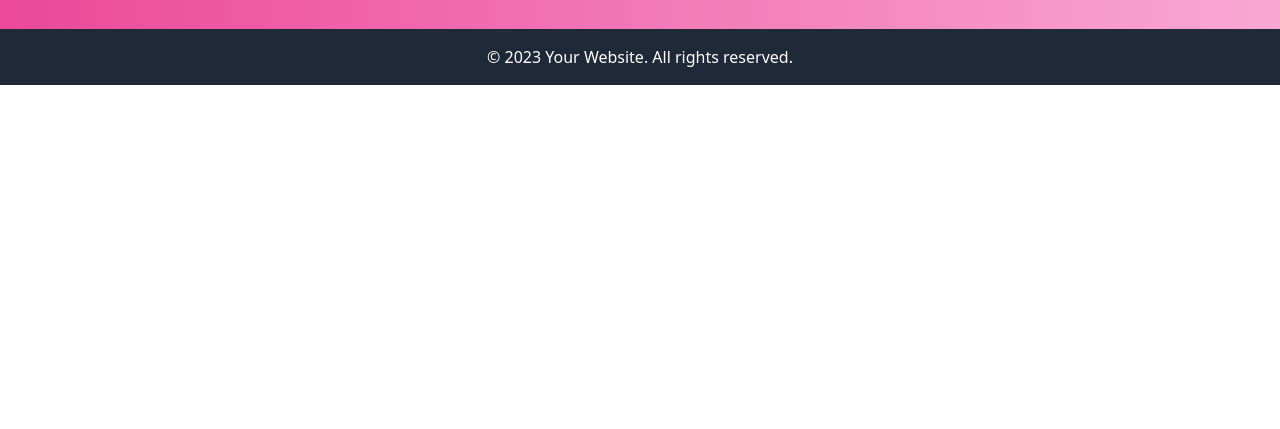
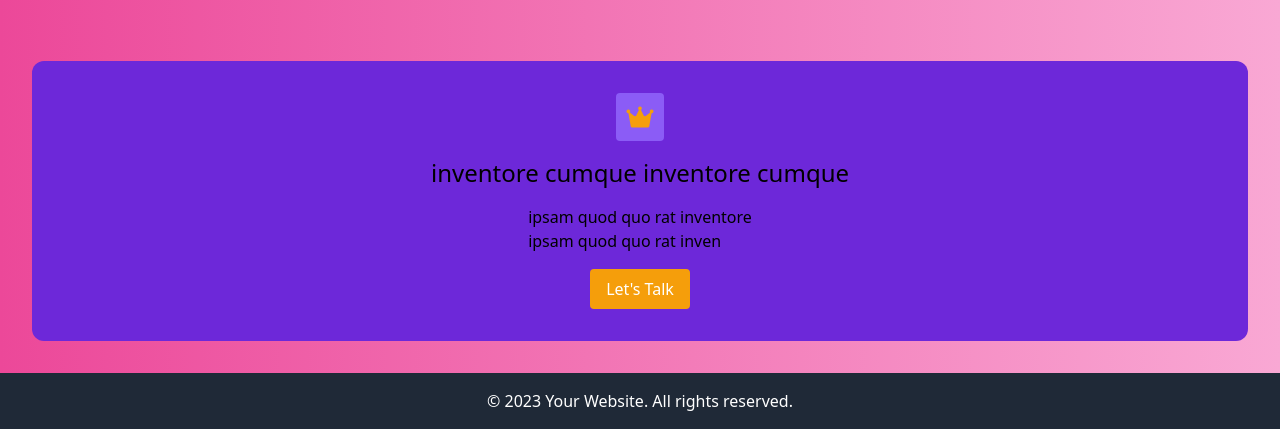
Before and after one commit to raneemabujamous/front, a plain HTML site: page index.html in a window 1280 px wide. Shown: the part 1420-1849 px from the top of the page. Before the commit the page ends 1505 px from the top, so only its background shows below. Drawn offline with nearby package versions, Linux system fonts and the light colour scheme.

Commit message:
add section 4

```diff
--- a/index.html
+++ b/index.html
@@ -185,7 +185,17 @@
 </div>
 
 </div>
-
+<div class="p-8 ">
+    <div class="bg-purple-700 flex flex-col items-center gap-4 border-white p-8 rounded-xl">
+    <div class="w-12 h-12 bg-purple-500 flex items-center justify-center rounded">
+        <i class="fas fa-crown text-yellow-500 text-2xl"></i>
+    </div>
+    <h2 class="text-purple text-2xl"> inventore cumque  inventore cumque</h2>
+       <p class="text-purple "> ipsam quod quo rat inventore <br>
+           ipsam quod quo rat inven </p>
+           <button class="bg-yellow-500 text-white px-4 py-2 rounded">Let's Talk</button>
+        </div>
+</div>
      <footer class="bg-gray-800 text-white p-4 text-center">
         &copy; 2023 Your Website. All rights reserved.
     </footer>
```
